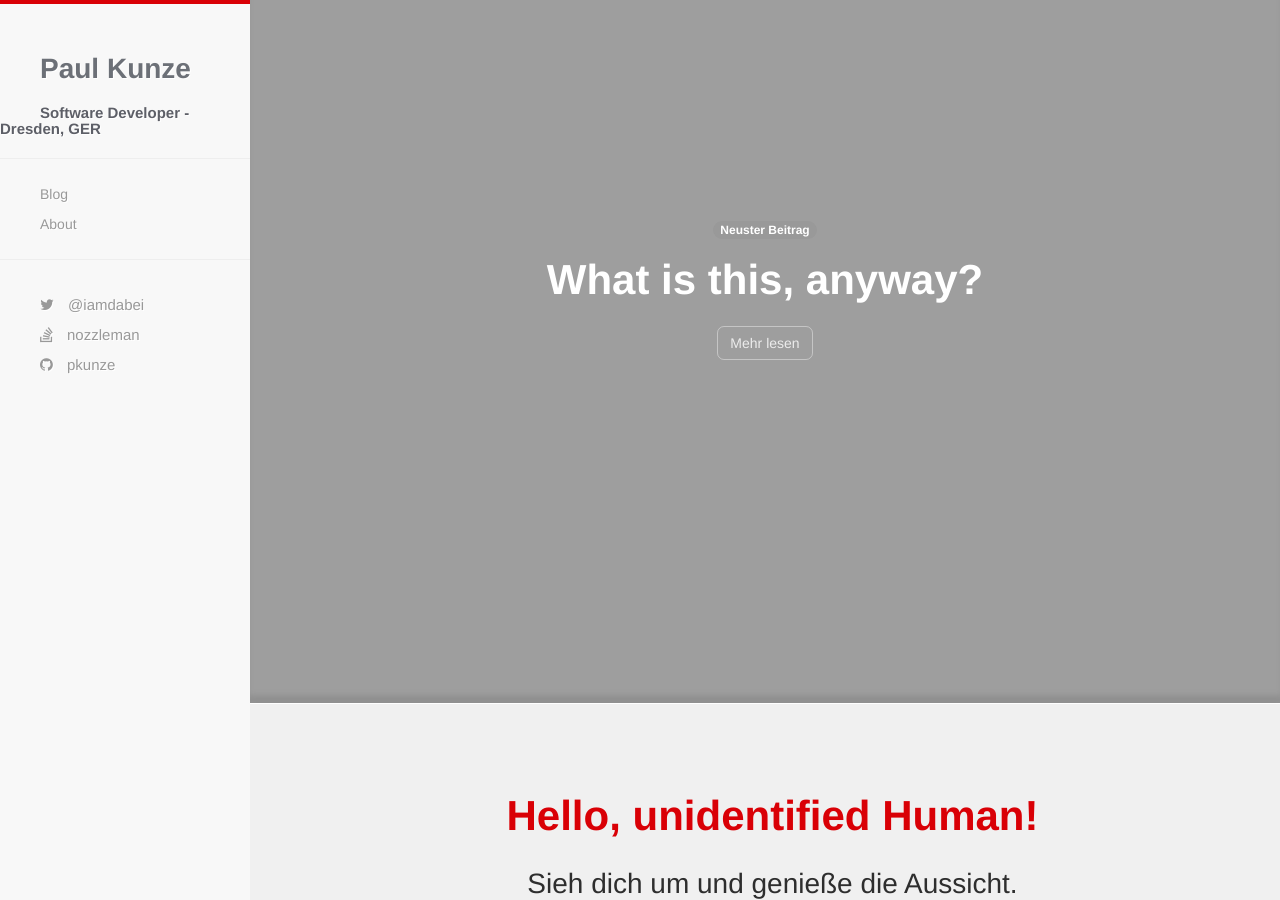
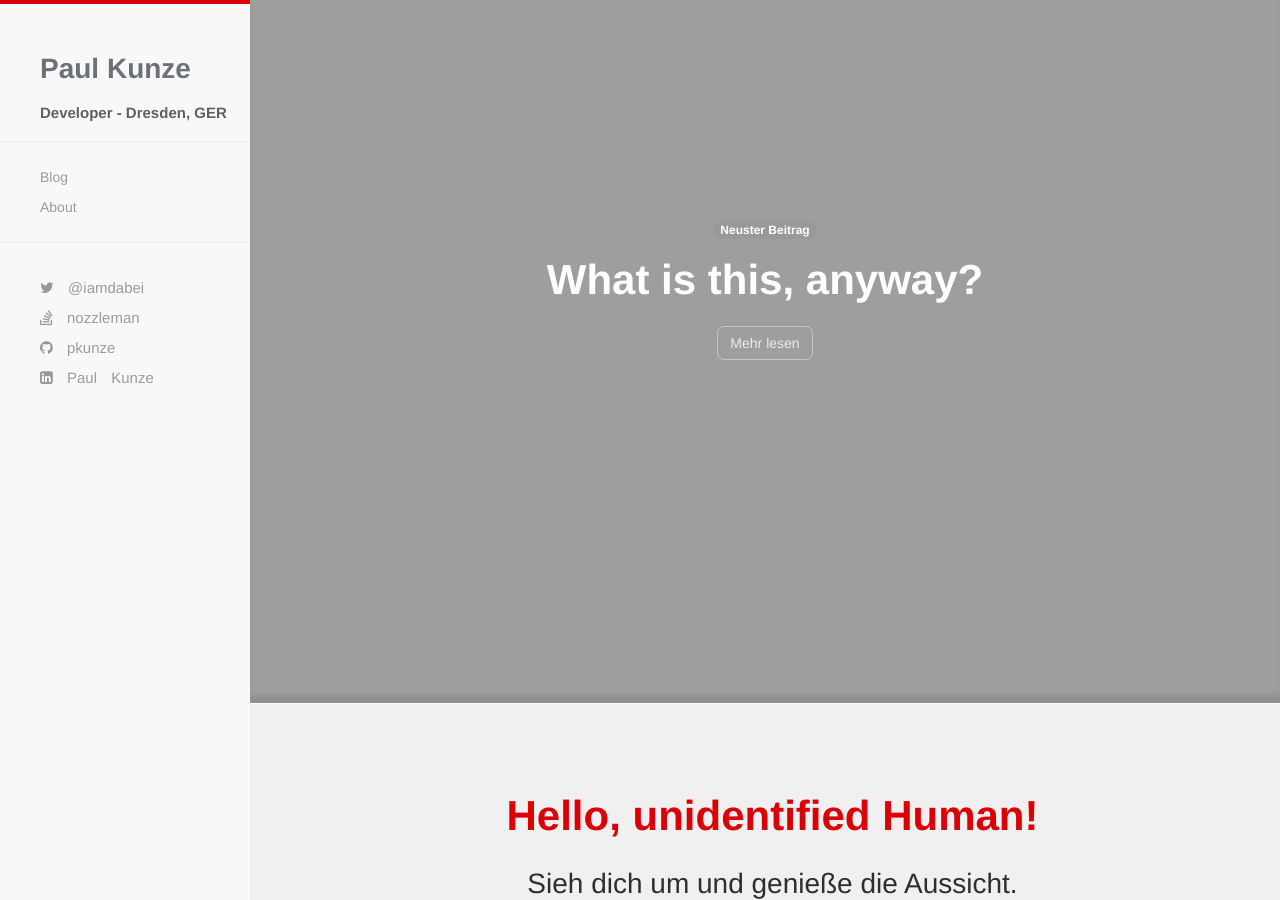
Before and after one commit to pkunze/pkunze.github.io, a Jekyll site: the page built from index.html, in a window 1280 px wide and 900 px high. Built offline with Jekyll 4.4.1, drawn with Linux system fonts in a browser that asks for light colours; nearby versions of some CDN libraries; Markdown is read by kramdown in place of the engine named in the settings.

Commit message:
added linked in for real

```diff
--- a/_config.yml
+++ b/_config.yml
@@ -1,7 +1,7 @@
 name: Paul Kunze
 author: Paul Kunze
 baseurl: https://pkunze.github.io
-description: Software Developer - Dresden, GER
+description: Developer - Dresden, GER
 github: http://www.github.com/pkunze
 twitter: http://www.twitter.com/iamdabei
 stackoverflow: http://stackoverflow.com/users/1776367/nozzleman
--- a/_includes/navigation.html
+++ b/_includes/navigation.html
@@ -16,14 +16,20 @@
       <li><a href="{{ site.baseurl }}/projects.html">Projects</a></li> -->
                 <li><a href="{{ site.baseurl }}/about.html">About</a></li>
             </ul>
-    </div><!--/.nav-collapse -->
+        </div>
+        <!--/.nav-collapse -->
     </div>
 </div>
 
 <!-- Sidebar -->
 <div id="sidebar-wrapper">
     <ul class="sidebar-nav">
-    <li class="sidebar-brand"><a href="{{ site.baseurl }}/"><h1 class="brand">{{ site.name }}</h1></a><h3>{{ site.description }}</h3></li>
+        <li class="sidebar-brand">
+            <a href="{{ site.baseurl }}/"
+                ><h1 class="brand">{{ site.name }}</h1></a
+            >
+            <h3>{{ site.description }}</h3>
+        </li>
         <hr />
         <li><a href="{{ site.baseurl }}/list.html">Blog</a></li>
         <!-- <li><a href="{{ site.baseurl }}/links.html">Links</a></li>
@@ -31,9 +37,18 @@
         <li><a href="{{ site.baseurl }}/about.html">About</a></li>
         <hr />
         <div id="social-wrapper">
-      <li> <a href="{{ site.twitter }}"><i class="fa fa-twitter"></i> @iamdabei</a></li>
-      <li> <a href="{{ site.stackoverflow }}"><i class="fa fa-stack-overflow"></i> nozzleman</a></li>
-      <li> <a href="{{ site.github }}"><i class="fa fa-github"></i> pkunze</a> </li>
+            <li>
+                <a href="{{ site.twitter }}"><i class="fa fa-twitter"></i> @iamdabei</a>
+            </li>
+            <li>
+                <a href="{{ site.stackoverflow }}"><i class="fa fa-stack-overflow"></i> nozzleman</a>
+            </li>
+            <li>
+                <a href="{{ site.github }}"><i class="fa fa-github"></i> pkunze</a>
+            </li>
+            <li>
+                <a href="{{ site.linkedin }}"><i class="fa fa-linkedin-square"></i> Paul Kunze</a>
+            </li>
         </div>
     </ul>
 </div>
```
Lines whose indentation alone changed are shown as unchanged.
